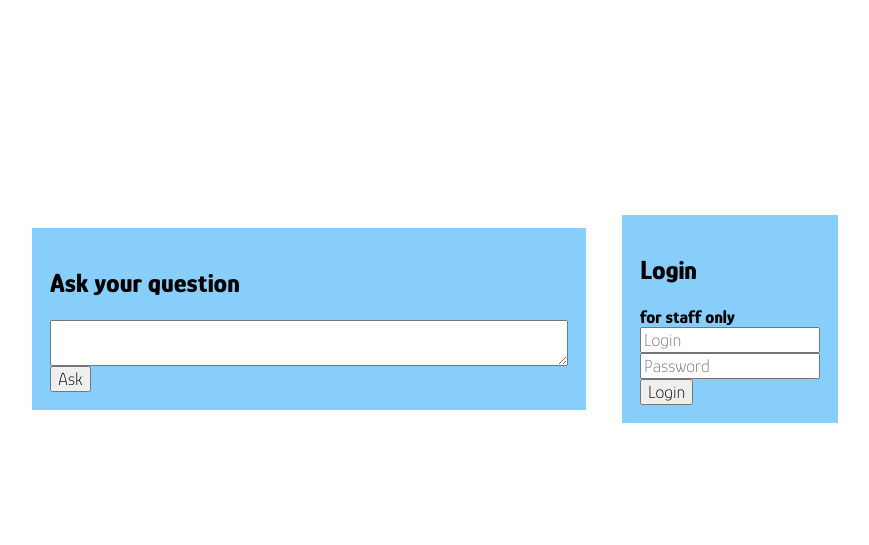
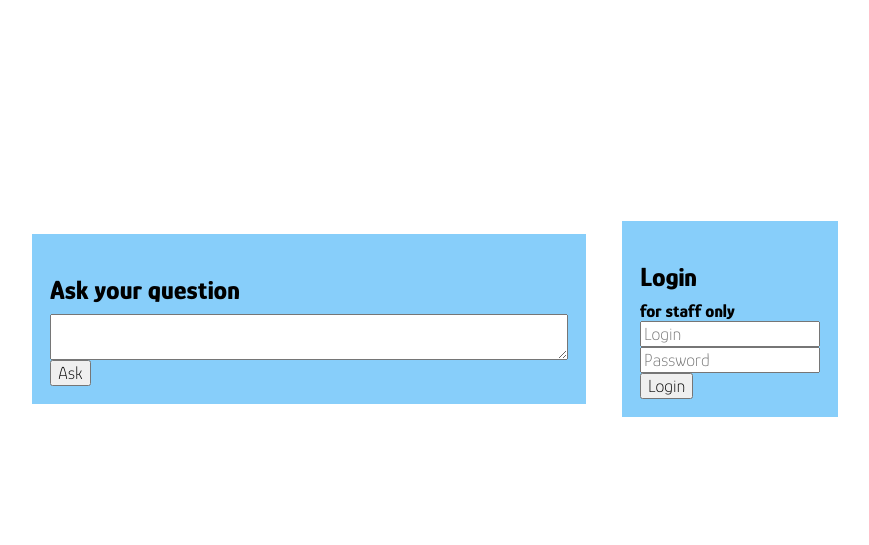
Before and after one commit to new-brand-clinic-technologies/my-helpdesk, a Python web app: template helpd/templates/index.html in a window 1280 px wide. Shown: the part 108-653 px from the top of the page, without its empty margins (205-1074 px from the left). Run offline with Jinja, Linux system fonts and the light colour scheme; the template is opened without the code that fills it, so the values that code supplies are empty.

Commit message:
fix paddings

```diff
--- a/helpd/static/style.css
+++ b/helpd/static/style.css
@@ -47,6 +47,10 @@ footer {
     font-size: 0.75rem;
 }
 
+h1 {
+    margin-bottom: 0.5rem;
+}
+
 h2 {
     font-size: inherit;
     margin: 0;
```
